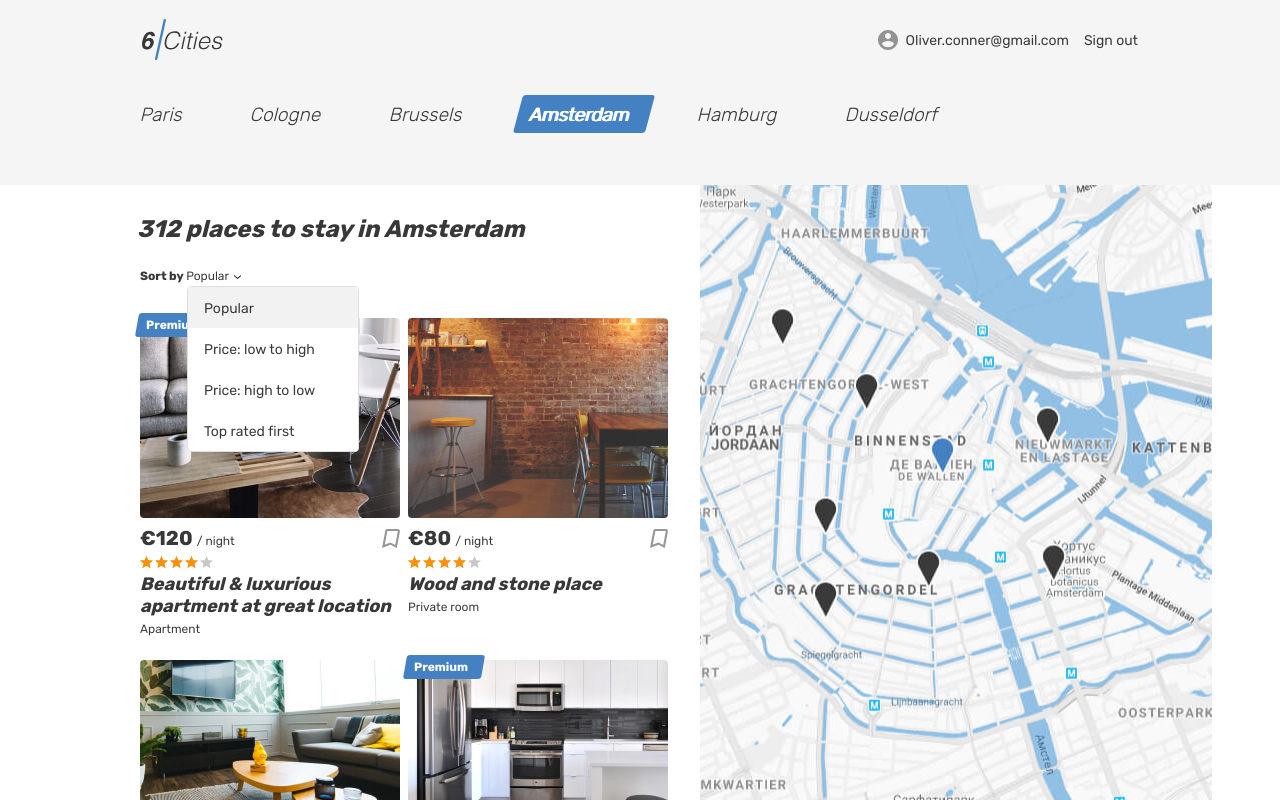
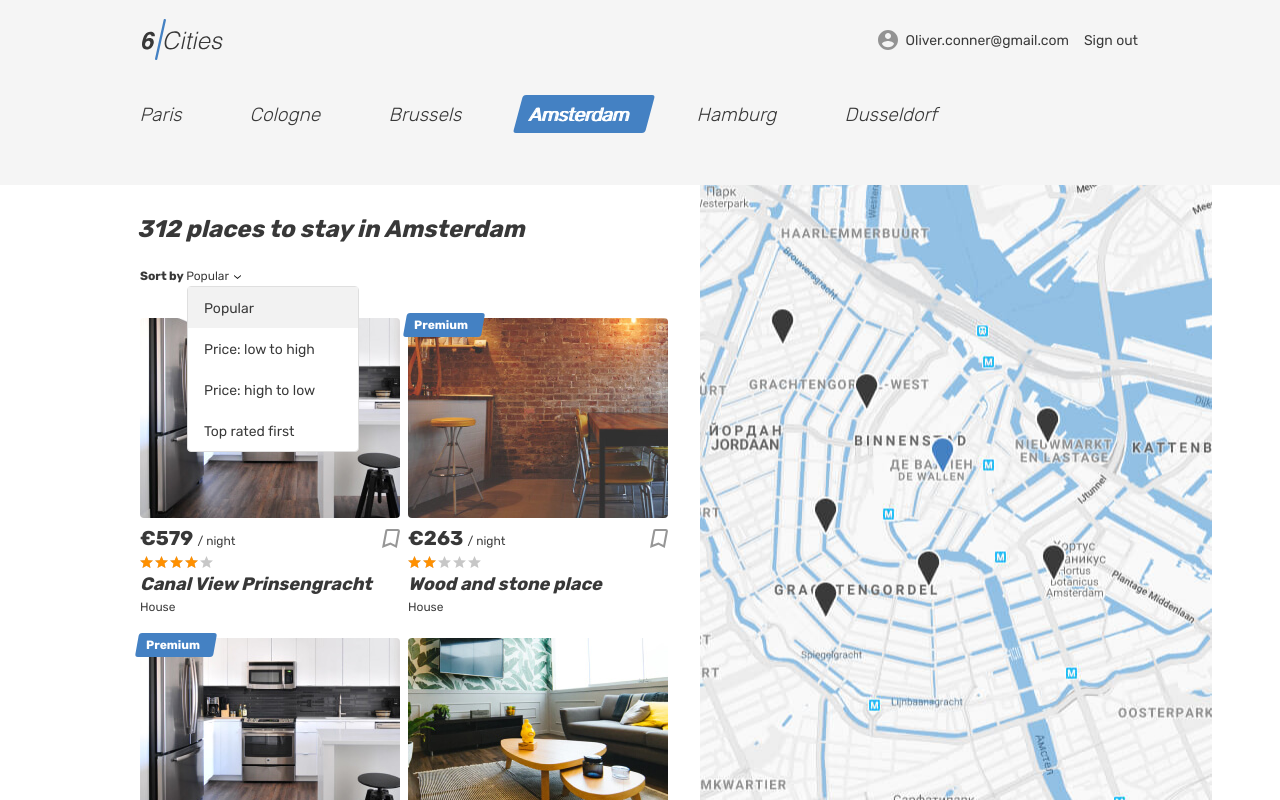
Before and after one commit to pendeldam/967285-six-cities-7, a React (Create React App) app in the folder project/: page / in a window 1280 px wide. Built offline with nearby package versions, Linux system fonts and the light colour scheme.

Commit message:
added offers list component with state

```diff
--- a/project/src/components/app/app.jsx
+++ b/project/src/components/app/app.jsx
@@ -6,20 +6,25 @@ import LoginPage from '../login-page/login-page';
 import OfferPage from '../offer-page/offer-page';
 import FavoritesPage from '../favorites-page/favorites-page';
 import ErrorPage from '../error-page/error-page';
+import offerProps from '../offer-card/offer-card.prop';
+import reviewProps from '../comment-item/comment-item.prop';
 import {AppRoute} from '../../const';
 
-function App({offersCount}) {
+function App({offersCount, offers, reviews}) {
   return (
     <BrowserRouter>
       <Switch>
         <Route path={AppRoute.ROOT} exact>
-          <MainPage offersCount={offersCount}/>
+          <MainPage
+            offersCount={offersCount}
+            offers={offers}
+          />
         </Route>
         <Route path={AppRoute.FAVORITES} exact>
-          <FavoritesPage/>
+          <FavoritesPage offers={offers}/>
         </Route>
         <Route path={`${AppRoute.OFFER}/:id`}>
-          <OfferPage/>
+          <OfferPage reviews={reviews}/>
         </Route>
         <Route path={AppRoute.LOGIN} exact>
           <LoginPage/>
@@ -34,6 +39,8 @@ function App({offersCount}) {
 
 App.propTypes = {
   offersCount: PropTypes.number.isRequired,
+  offers: PropTypes.arrayOf(offerProps).isRequired,
+  reviews: PropTypes.arrayOf(reviewProps).isRequired,
 };
 
 export default App;
--- a/project/src/components/main-page/main-page.jsx
+++ b/project/src/components/main-page/main-page.jsx
@@ -1,57 +1,10 @@
 import React from 'react';
 import PropTypes from 'prop-types';
 import Header from '../header/header';
-import OfferCard from '../offer-card/offer-card';
+import OfferList from '../offer-list/offer-list';
+import offerProps from '../offer-card/offer-card.prop';
 
-const offers = [
-  {
-    id: 0,
-    price: 120,
-    type: 'Apartment',
-    isPremium: true,
-    rating: 4,
-    img: 'img/apartment-01.jpg',
-    description: 'Beautiful & luxurious apartment at great location',
-  },
-  {
-    id: 1,
-    price: 80,
-    type: 'Private room',
-    isPremium: false,
-    rating: 4,
-    img: 'img/room.jpg',
-    description: 'Wood and stone place',
-  },
-  {
-    id: 2,
-    price: 132,
-    type: 'Apartment',
-    isPremium: false,
-    rating: 4,
-    img: 'img/apartment-02.jpg',
-    description: 'Canal View Prinsengracht',
-  },
-  {
-    id: 3,
-    price: 180,
-    type: 'Apartment',
-    isPremium: true,
-    rating: 5,
-    img: 'img/apartment-03.jpg',
-    description: 'Nice, cozy, warm big bed apartment',
-  },
-  {
-    id: 4,
-    price: 80,
-    type: 'Private room',
-    isPremium: false,
-    rating: 4,
-    img: 'img/room.jpg',
-    description: 'Wood and stone place',
-  },
-];
-
-function MainPage({offersCount}) {
+function MainPage({offersCount, offers}) {
   return (
     <div className="page page--gray page--main">
       <Header/>
@@ -113,9 +66,7 @@ function MainPage({offersCount}) {
                   <li className="places__option" tabIndex="0">Top rated first</li>
                 </ul>
               </form>
-              <div className="cities__places-list places__list tabs__content">
-                {offers.map((offer) => <OfferCard offer={offer} key={offer.id}/>)}
-              </div>
+              <OfferList offers={offers}/>
             </section>
             <div className="cities__right-section">
               <section className="cities__map map"></section>
@@ -129,6 +80,7 @@ function MainPage({offersCount}) {
 
 MainPage.propTypes = {
   offersCount: PropTypes.number.isRequired,
+  offers: PropTypes.arrayOf(offerProps).isRequired,
 };
 
 export default MainPage;
--- a/project/src/components/offer-card/offer-card.jsx
+++ b/project/src/components/offer-card/offer-card.jsx
@@ -1,5 +1,7 @@
+/* eslint-disable camelcase */
 import React from 'react';
 import PropTypes from 'prop-types';
+import offerProps from '../offer-card/offer-card.prop';
 
 const Rating = {
   1: '20%',
@@ -9,15 +11,15 @@ const Rating = {
   5: '100%',
 };
 
-function OfferCard({offer}) {
-  const {price, type, rating, isPremium, img, description} = offer;
+function OfferCard({offer, setActiveOffer}) {
+  const {id, price, type, rating, is_premium, preview_image, title} = offer;
 
   return (
-    <article className="cities__place-card place-card">
-      {isPremium && <div className="place-card__mark"><span>Premium</span></div>}
+    <article className="cities__place-card place-card" onMouseEnter={() => {setActiveOffer(id)}}>
+      {is_premium && <div className="place-card__mark"><span>Premium</span></div>}
       <div className="cities__image-wrapper place-card__image-wrapper">
         <a href="#">
-          <img className="place-card__image" src={img} width="260" height="200" alt="Place image"/>
+          <img className="place-card__image" src={preview_image.url} width="260" height="200" alt="Place image"/>
         </a>
       </div>
       <div className="place-card__info">
@@ -40,7 +42,7 @@ function OfferCard({offer}) {
           </div>
         </div>
         <h2 className="place-card__name">
-          <a href="#">{description}</a>
+          <a href="#">{title}</a>
         </h2>
         <p className="place-card__type">{type}</p>
       </div>
@@ -49,14 +51,8 @@ function OfferCard({offer}) {
 }
 
 OfferCard.propTypes = {
-  offer: PropTypes.shape({
-    price: PropTypes.number.isRequired,
-    type: PropTypes.string.isRequired,
-    rating: PropTypes.number.isRequired,
-    isPremium: PropTypes.bool.isRequired,
-    img: PropTypes.string.isRequired,
-    description: PropTypes.string.isRequired,
-  }).isRequired,
+  offer: offerProps,
+  setActiveOffer: PropTypes.func.isRequired,
 };
 
 export default OfferCard;
--- /dev/null
+++ b/project/src/components/offer-list/offer-list.jsx
@@ -0,0 +1,20 @@
+import React, {useState} from 'react';
+import PropTypes from 'prop-types';
+import OfferCard from '../offer-card/offer-card';
+import offerProps from '../offer-card/offer-card.prop';
+
+function OfferList({offers}) {
+  const [activeOffer, setActiveOffer] = useState(null);
+
+  return (
+    <div className="cities__places-list places__list tabs__content">
+      {offers.map((offer) => <OfferCard offer={offer} key={offer.id} setActiveOffer={setActiveOffer}/>)}
+    </div>
+  );
+}
+
+OfferList.propTypes = {
+  offers: PropTypes.arrayOf(offerProps).isRequired,
+};
+
+export default OfferList;
```
